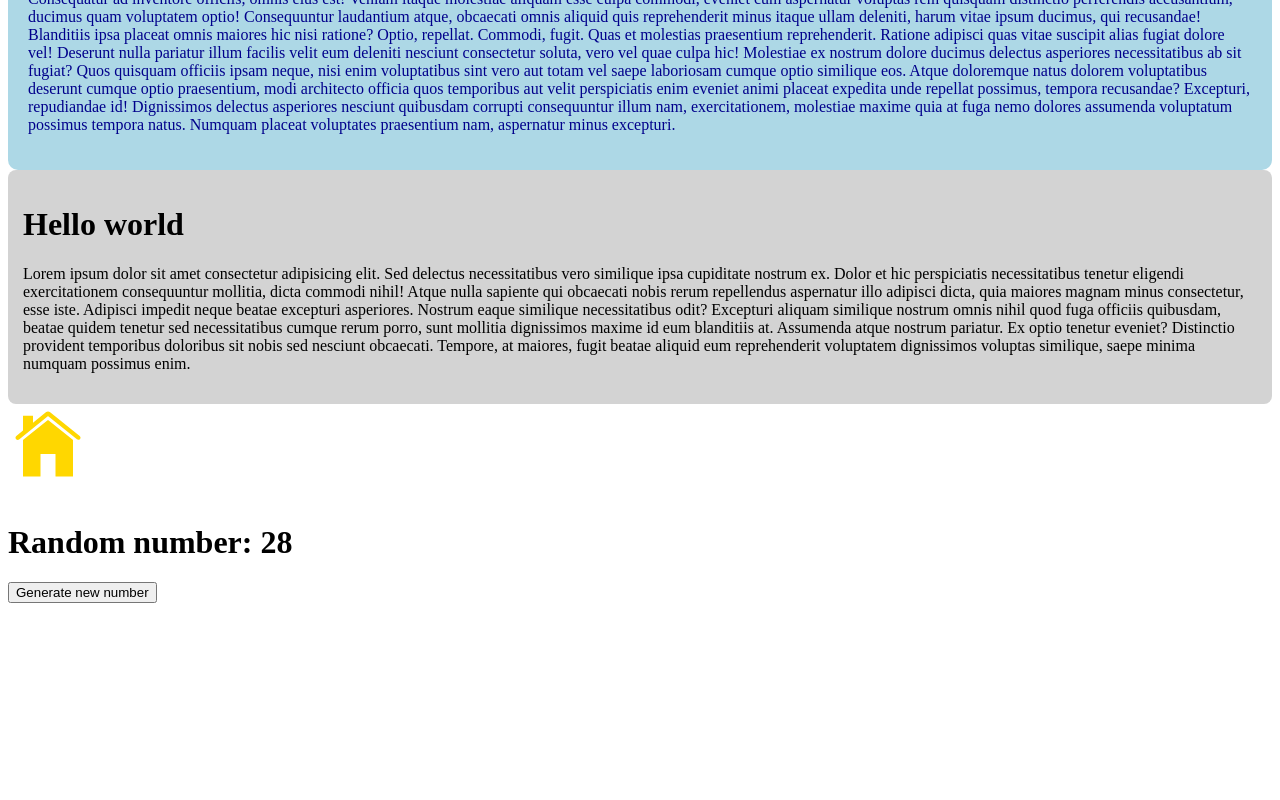
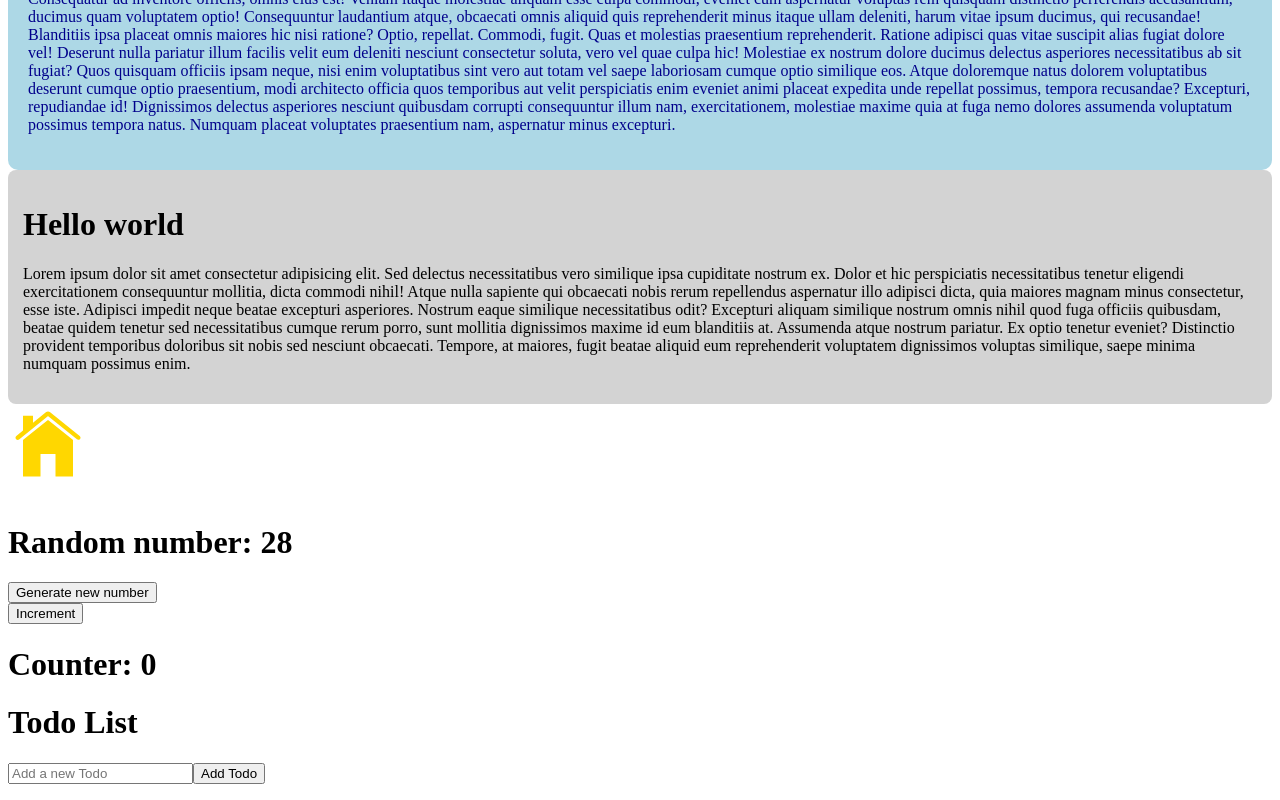
Before and after one commit to Ndungu-Jn/react-demos, a React (Vite) app: page / in a window 1280 px wide. Shown: the part 2202-3002 px from the top of the page. Before the commit the page ends 2813 px from the top, so only its background shows below. Built offline with nearby package versions, Linux system fonts and the light colour scheme.

Commit message:
Counter and a todo list

```diff
--- a/src/App.jsx
+++ b/src/App.jsx
@@ -22,6 +22,8 @@ import StylesCard from "./components/StylesCard";
 import ProfileCard from "./components/ProfileCard";
 import IconComponent from "./components/IconComponent";
 import RandomNumber from "./components/RandomNumber";
+import Counter from "./components/Counter";
+import TodoList from "./components/TodoList";
 
 function App() {
   return (
@@ -48,6 +50,8 @@ function App() {
       <ProfileCard />
       <IconComponent />
       <RandomNumber />
+      <Counter />
+      <TodoList />
     </div>
   );
 }
--- /dev/null
+++ b/src/components/Counter.jsx
@@ -0,0 +1,18 @@
+import { useState } from "react";
+
+const Counter = () => {
+  const [counter, setCounter] = useState(0);
+  const CounterClicked = () => {
+    const newCount = counter + 1;
+    setCounter(newCount);
+  };
+
+  return (
+    <div>
+      <button onClick={CounterClicked}>Increment</button>
+      <h1>Counter: {counter}</h1>
+    </div>
+  );
+};
+
+export default Counter;
--- /dev/null
+++ b/src/components/TodoList.jsx
@@ -0,0 +1,43 @@
+import { useState } from "react";
+
+const TodoList = () => {
+  const [todos, setTodos] = useState([]);
+
+  const [inputValue, setInputValue] = useState("");
+
+  const handleSubmit = (e) => {
+    e.preventDefault();
+
+    if (inputValue.trim()) {
+      setTodos([...todos, inputValue]);
+
+      setInputValue("");
+    }
+  };
+  const handleChange = (e) => {
+    setInputValue(e.target.value);
+  };
+
+  return (
+    <div>
+      <h1>Todo List</h1>
+      <form onSubmit={handleSubmit}>
+        <input
+          type="text"
+          value={inputValue}
+          onChange={handleChange}
+          placeholder="Add a new Todo"
+        />
+        <button type="submit">Add Todo</button>
+      </form>
+
+      <ul>
+        {todos.map((todo, index) => (
+          <li key={index}>{todo}</li>
+        ))}
+      </ul>
+    </div>
+  );
+};
+
+export default TodoList;
```
Also changed, not shown: src/components/Profile.jsx (added, +7 -0 lines).
